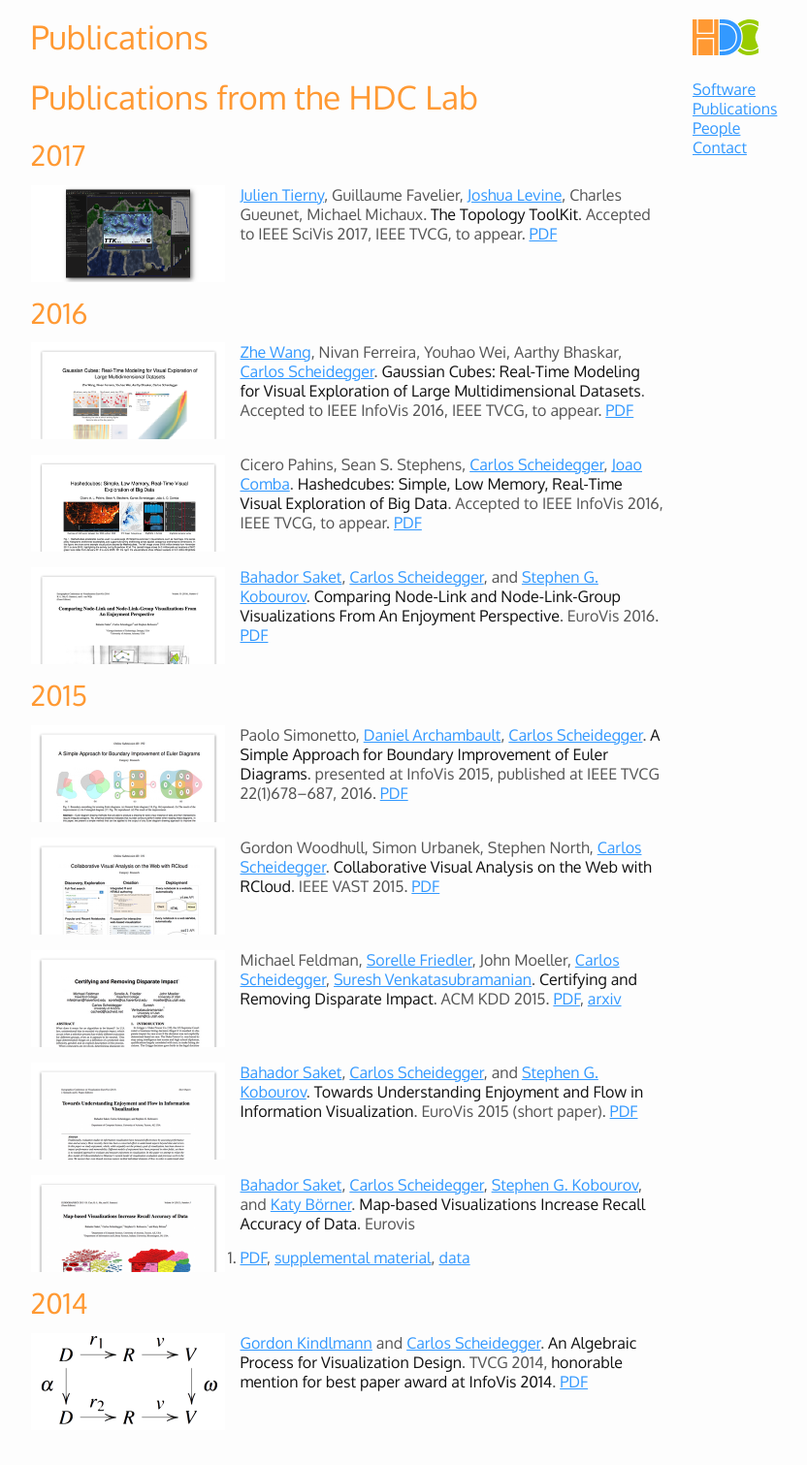
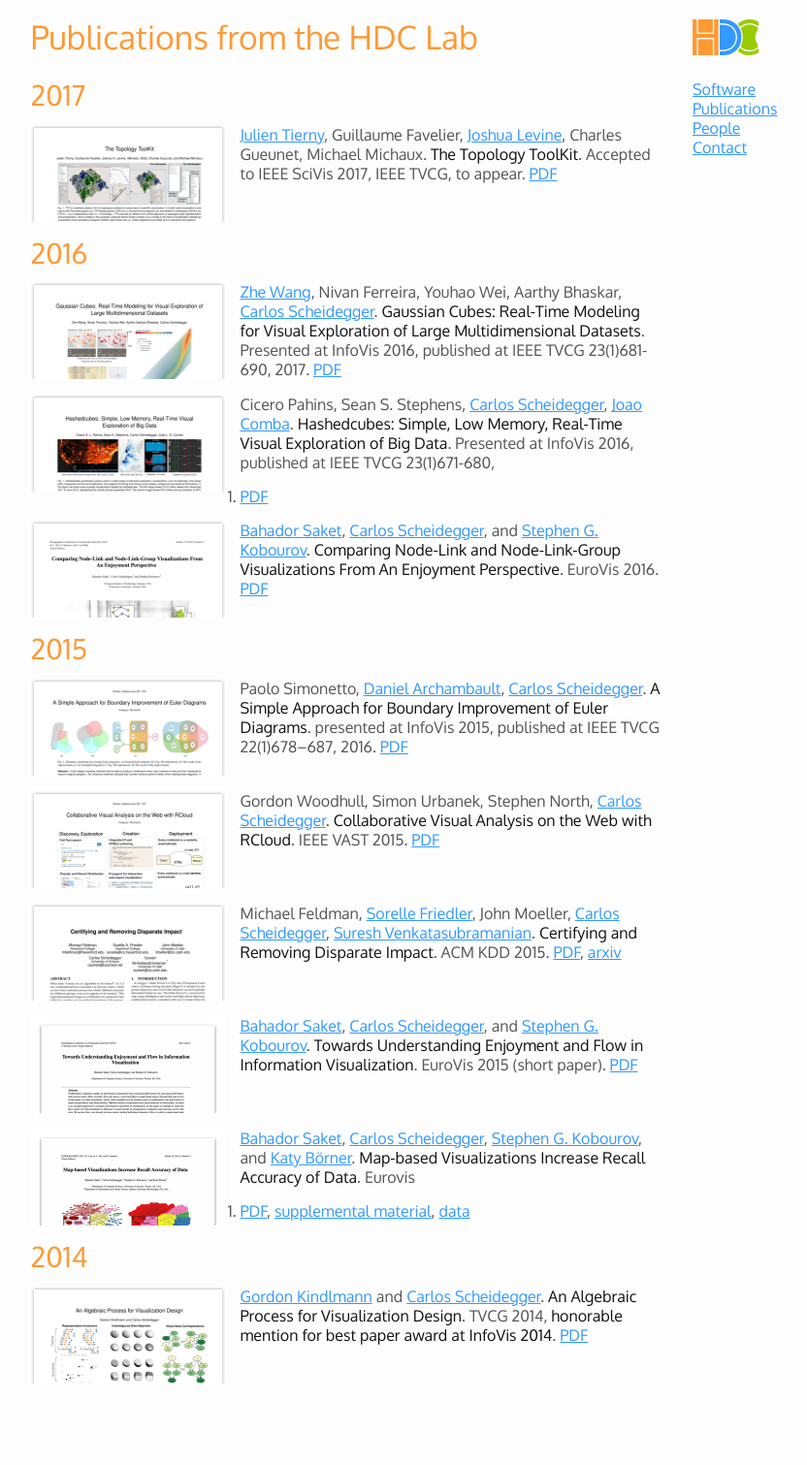
Before and after one commit to hdc-arizona/hdc-arizona.github.io, a Jekyll site: the page built from publications.md, in a window 1280 px wide. Shown: the whole page at 97% size, without its empty margins (136-968 px from the left). Built offline with Jekyll 4.4.1, drawn with Linux system fonts in a browser that asks for light colours; after the commit the page ends 1463 px from its top, so only the background shows below that.

Commit message:
automatically creating thumbnails

```diff
--- a/publications.md
+++ b/publications.md
@@ -1,9 +1,7 @@
 ---
 layout: main
-title: Publications
+title: Publications from the HDC Lab
 ---
-
-# Publications from the HDC Lab
 
 ## 2017
 
@@ -11,15 +9,24 @@
 
 <div class="pubdiv"></div>
 
-
-
 ## 2016
 
-[<img class="pubthumb" src="papers/thumbs/infovis_2016_gaussian.png">](papers/infovis_2016_gaussian.pdf) [Zhe Wang](http://www.z-wang.com/), Nivan Ferreira, Youhao Wei, Aarthy Bhaskar, [Carlos Scheidegger](http://cscheid.net). **Gaussian Cubes: Real-Time Modeling for Visual Exploration of Large Multidimensional Datasets**. Accepted to IEEE InfoVis 2016, IEEE TVCG, to appear. [PDF](papers/infovis_2016_gaussian.pdf)
+[<img class="pubthumb" src="papers/thumbs/infovis_2016_gaussian.png">](papers/infovis_2016_gaussian.pdf)
+[Zhe Wang](http://www.z-wang.com/), Nivan Ferreira, Youhao Wei, Aarthy
+Bhaskar, [Carlos Scheidegger](http://cscheid.net). **Gaussian Cubes:
+Real-Time Modeling for Visual Exploration of Large Multidimensional
+Datasets**. Presented at InfoVis 2016, published at IEEE TVCG
+23(1)681-690, 2017. [PDF](papers/infovis_2016_gaussian.pdf)
 
 <div class="pubdiv"></div>
 
-[<img class="pubthumb" src="papers/thumbs/infovis_2016_hashedcubes.png">](papers/infovis_2016_hashedcubes.pdf) Cicero Pahins, Sean S. Stephens, [Carlos Scheidegger](http://cscheid.net), [Joao Comba](http://www.inf.ufrgs.br/~comba/). **Hashedcubes: Simple, Low Memory, Real-Time Visual Exploration of Big Data**. Accepted to IEEE InfoVis 2016, IEEE TVCG, to appear. [PDF](papers/infovis_2016_hashedcubes.pdf)
+[<img class="pubthumb" src="papers/thumbs/infovis_2016_hashedcubes.png">](papers/infovis_2016_hashedcubes.pdf)
+Cicero Pahins, Sean S. Stephens,
+[Carlos Scheidegger](http://cscheid.net),
+[Joao Comba](http://www.inf.ufrgs.br/~comba/). **Hashedcubes: Simple,
+Low Memory, Real-Time Visual Exploration of Big Data**. Presented at
+InfoVis 2016, published at IEEE TVCG 23(1)671-680,
+2017. [PDF](papers/infovis_2016_hashedcubes.pdf)
 
 <div class="pubdiv"></div>
 
@@ -67,7 +74,7 @@
 
 ## 2014
 
-[<img class="pubthumb" src="papers/thumbs/vis_2014_algebraic.png">](papers/infovis_2014_algebraic.pdf) [Gordon Kindlmann](http://www.cs.uchicago.edu/~glk) and
+[<img class="pubthumb" src="papers/thumbs/infovis_2014_algebraic.png">](papers/infovis_2014_algebraic.pdf) [Gordon Kindlmann](http://www.cs.uchicago.edu/~glk) and
 [Carlos Scheidegger](http://cscheid.net). **An Algebraic Process for
 Visualization Design**. TVCG 2014, **honorable
 mention for best paper award at InfoVis 2014**. [PDF](papers/infovis_2014_algebraic.pdf)
```
Also changed, not shown: papers/thumbs/eurovis_2016_comparing.png, papers/thumbs/infovis_2014_algebraic.png (added), papers/thumbs/infovis_2015_euler.png, papers/thumbs/infovis_2016_gaussian.png, papers/thumbs/infovis_2016_hashedcubes.png, papers/thumbs/kdd_2015_bias.png, papers/thumbs/scivis_2017_ttk.png, papers/thumbs/vast_2015_rcloud.png, papers/thumbs/vis_2014_algebraic.png (deleted), 1 other file.
